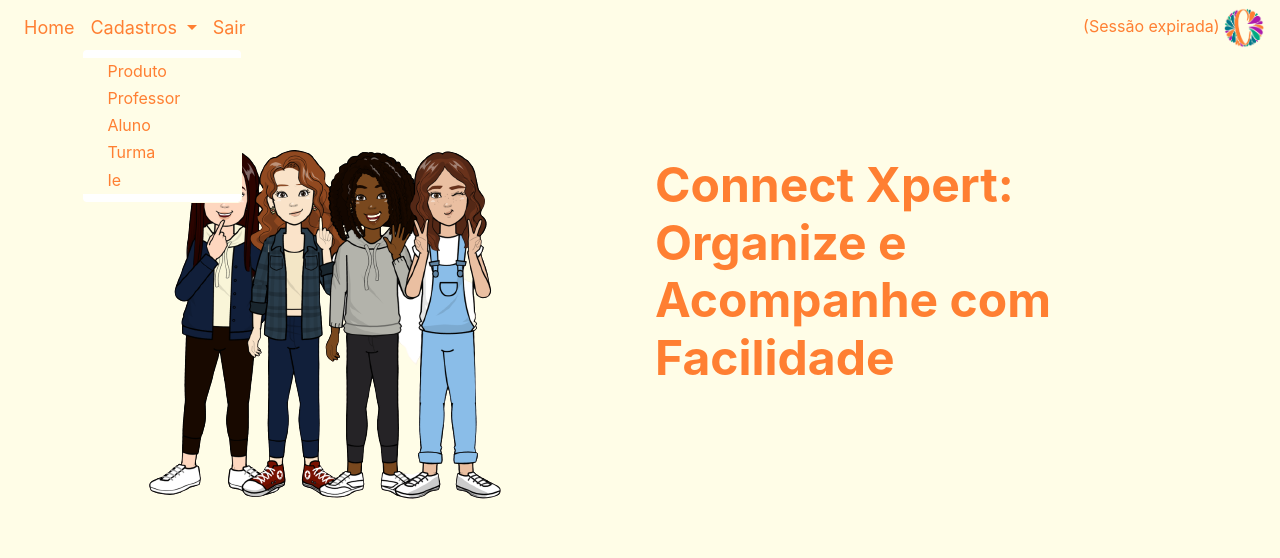
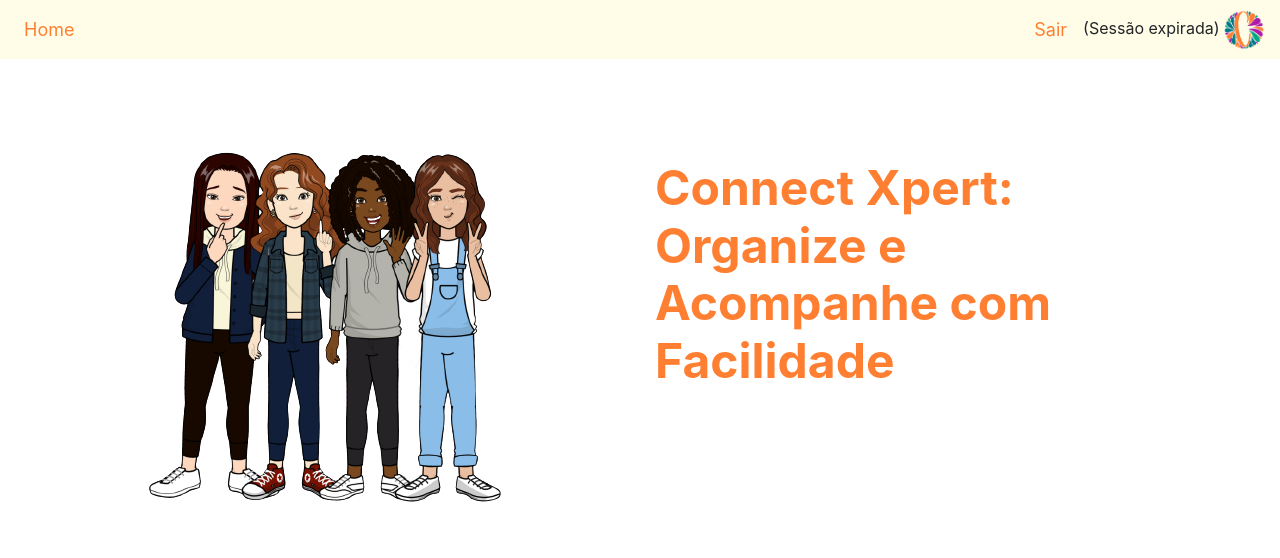
Before and after one commit to JudoConnect/ConnectXpert, a PHP site: page /app/view/home/index.php in a window 1280 px wide. Shown: the top 558 px of the page. Run offline with PHP 8.4, Linux system fonts and the light colour scheme; some libraries are stand-ins or nearby versions.

Commit message:
att hellen

```diff
--- a/crud_connectxpert/app/view/include/menu.php
+++ b/crud_connectxpert/app/view/include/menu.php
@@ -23,26 +23,42 @@
                 <a class="nav-link" href="<?= HOME_PAGE ?>"
                 style="color: #ff7f32;font-style: normal; font-size: 18px; font-weight: regular;">Home</a>
             </li>
-
-            <li class="nav-item dropdown show">
-                <a class="nav-link dropdown-toggle" href="#" id="navbarDropdown"
-                role="button" data-toggle="dropdown" aria-haspopup="true"
-                aria-expanded="false" style="color:#ff7f32; font-style: normal; font-size: 18px; font-weight: regular;"> Cadastros </a>
-                <div class="dropdown-menu show" aria-labelledby="navbarDropdown">
+            <li class="nav-item" >
                     <?php if($isAdministrador): ?>
-                        <!--<a class="dropdown-item" href="<?= BASEURL . '/controller/UsuarioController.php?action=list' ?>" >Usuários</a>-->
+                        <a class="nav-link" href="<?= BASEURL . '/controller/ProdutoController.php?action=list' ?>"
+                        style="color: #ff7f32;font-style: normal; font-size: 18px; font-weight: regular;">Produto</a>
                     <?php endif; ?>
-                    <a class="dropdown-item" href="<?= BASEURL . '/controller/ProdutoController.php?action=list' ?>">Produto</a>
-                    <a class="dropdown-item" href="<?= BASEURL . '/controller/ProfessorController.php?action=list' ?>">Professor</a>
-                    <a class="dropdown-item" href="<?= BASEURL . '/controller/AlunoController.php?action=list' ?>">Aluno</a>
-                    <a class="dropdown-item" href="<?= BASEURL . '/controller/TurmaController.php?action=list' ?>">Turma</a>
-                    <a class="dropdown-item" href="<?= BASEURL . '/controller/IeController.php?action=list' ?>">Ie</a>
-
-
                 </div>
             </li>
-
-            <li class="nav-item active">
+            <li class="nav-item" style=" list-style: none;">
+                    <?php if($isAdministrador): ?>
+                        <a class="nav-link" href="<?= BASEURL . '/controller/ProfessorController.php?action=list' ?>"
+                        style="color: #ff7f32;font-style: normal; font-size: 18px; font-weight: regular;">Professor</a>
+                    <?php endif; ?>
+                </div>
+            </li>
+            <li class="nav-item" style=" list-style: none;">
+                    <?php if($isAdministrador): ?>
+                        <a class="nav-link" href="<?= BASEURL . '/controller/AlunoController.php?action=list' ?>"
+                        style="color: #ff7f32;font-style: normal; font-size: 18px; font-weight: regular;">Aluno</a>
+                    <?php endif; ?>
+                </div>
+            </li>
+            <li class="nav-item"style=" list-style: none;" >
+                    <?php if($isAdministrador): ?>
+                        <a class="nav-link" href="<?= BASEURL . '/controller/TurmaController.php?action=list' ?>"
+                        style="color: #ff7f32;font-style: normal; font-size: 18px; font-weight: regular;">Turma</a>
+                    <?php endif; ?>
+                </div>
+            </li>
+            <li class="nav-item" style=" list-style: none;">
+                    <?php if($isAdministrador): ?>
+                        <a class="nav-link" href="<?= BASEURL . '/controller/IeController.php?action=list' ?>"
+                         style="color: #ff7f32;font-style: normal; font-size: 18px; font-weight: regular;">Ie</a>
+                    <?php endif; ?>
+                </div>
+            </li>
+            <li class="nav-item active" style=" list-style: none;">
                 <a class="nav-link" href="<?= LOGOUT_PAGE ?>"
                 style="color: #ff7f32;font-style: normal; font-size: 18px; font-weight: regular;">Sair</a>
             </li>
--- a/crud_connectxpert/app/view/include/menustyle.css
+++ /dev/null
@@ -1,38 +0,0 @@
-
-body{
-    background-color: #fffde7;
-}
-.dropdown-item{
-  color: rgba(255, 127, 50, 1);
-  font-style: normal;
-  font-size: 16px;
-  font-weight: regular;
-  line-height: 1.2;
-  letter-spacing: 0px;
-  text-decoration: none;
-  text-transform: none;
-
-}
-.dropdown-menu{
-    border-radius: 5;
-    border-color: #fffde7;
-}
-.dropdown-item{
-    background-color: #fffde7;
-}
-.dropdown-item:focus, .dropdown-item:hover {
-    color:#fffde7;;
-    text-decoration: none;
-    background-color:  rgba(255, 127, 50, 1);
-}
-.navbar-nav, .mr-left{
-    color: rgba(255, 127, 50, 1);
-  font-style: normal;
-  font-size: 16px;
-  font-weight: regular;
-  line-height: 1.2;
-  letter-spacing: 0px;
-  text-decoration: none;
-  text-transform: none;
-
-}
```
Also changed, not shown: crud_connectxpert/app/view/home/homeadmin.php (added, +21 -0 lines), crud_connectxpert/app/view/home/homealuno.php (added), crud_connectxpert/app/view/home/homeprof.php (added), crud_connectxpert/public/fotos/imagem_0a2229da-f198-20c9-1ad5-d8cf10ca7045.jpg (added), crud_connectxpert/public/fotos/imagem_23d6411e-65b4-fee7-7888-b47a8c6cced6.jpg (added), crud_connectxpert/public/fotos/imagem_c3e31847-e4de-f47e-9fd5-d7130445e4ed.jpg (added).
